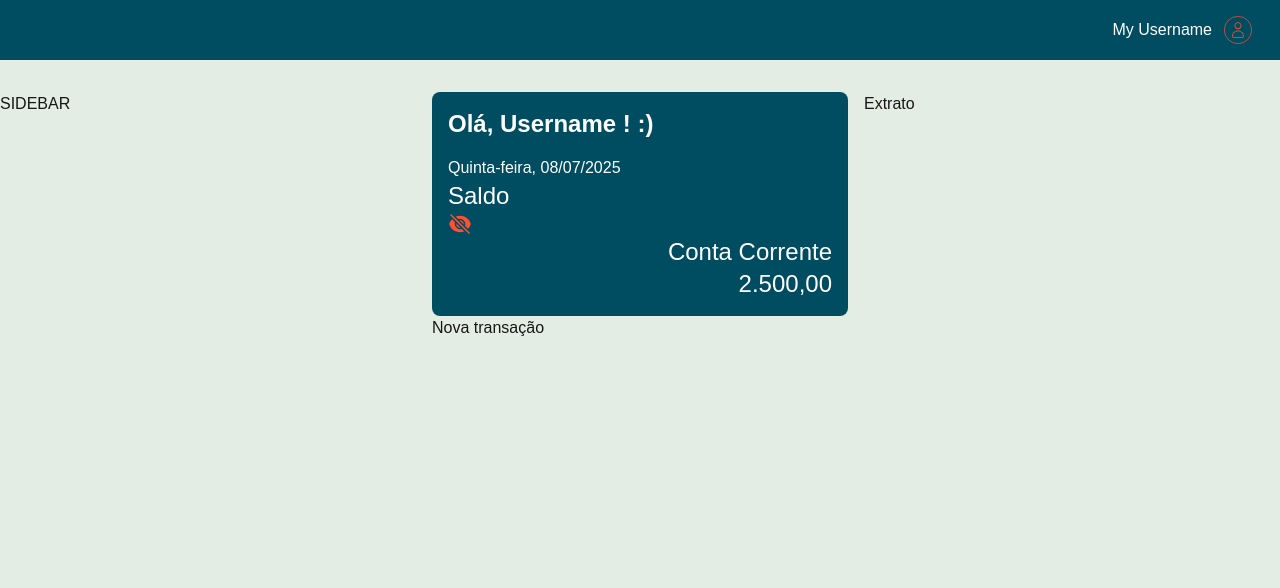
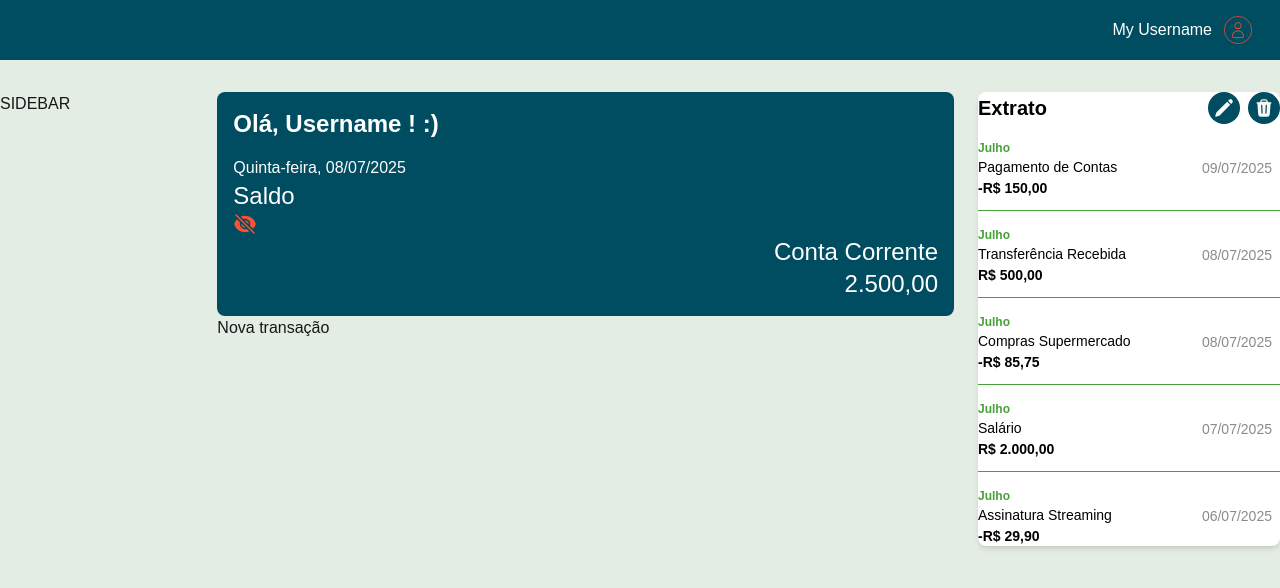
Before and after one commit to YmayroFerreira/FIAP---Pos-Tech-Challenge-Fase-01, a Next.js app: page / in a window 1280 px wide. Shown: the top 588 px of the page. Built offline with nearby package versions, Linux system fonts and the light colour scheme.

Commit message:
Criação do extrato e alinhamento em colunas conforme prototipo da pagina principal.

```diff
--- /dev/null
+++ b/src/app/components/banking/Statement.tsx
@@ -0,0 +1,82 @@
+"use client";
+
+import React from "react";
+import { mockTransactions } from "../../../../utils/mockData";
+import { PencilIcon, TrashIcon } from "@heroicons/react/24/solid";
+
+export default function Statement() {
+  const formatDate = (dateString: string) => {
+    const options = {
+      day: "2-digit",
+      month: "2-digit",
+      year: "numeric",
+    } as const;
+    return new Date(dateString).toLocaleDateString("pt-BR", options);
+  };
+
+  const formatMonth = (dateString: string) => {
+    const options = { month: "long" } as const;
+    return new Date(dateString).toLocaleDateString("pt-BR", options);
+  };
+
+  const formatCurrency = (amount: number) => {
+    return new Intl.NumberFormat("pt-BR", {
+      style: "currency",
+      currency: "BRL",
+      minimumFractionDigits: 2,
+      maximumFractionDigits: 2,
+    }).format(amount);
+  };
+
+  return (
+    <div className="bg-white rounded-lg shadow-md w-full max-w-sm">
+      {" "}
+      <div className="flex justify-between items-center mb-4">
+        <h2 className="text-xl font-semibold text-bb-black">Extrato</h2>
+        <div className="flex space-x-2">
+          <div className="w-8 h-8 bg-bb-green rounded-full flex items-center justify-center cursor-pointer hover:bg-gray-300 transition-colors">
+            <PencilIcon className="size-5 text-bb-white" />
+          </div>
+          <div className="w-8 h-8 bg-bb-green rounded-full flex items-center justify-center cursor-pointer hover:bg-gray-300 transition-colors">
+            <TrashIcon className="size-5 text-bb-white" />
+          </div>
+        </div>
+      </div>
+      {mockTransactions.length === 0 ? (
+        <p className="text-gray-600 text-center py-4">
+          Nenhuma transação encontrada.
+        </p>
+      ) : (
+        <div className="space-y-4">
+          {mockTransactions.map((transaction) => (
+            <div
+              key={transaction.id}
+              className="flex justify-between items-start text-sm border-b border-bb-light-green pb-3 last:border-b-0 last:pb-0"
+            >
+              <div className="flex-1 pr-2">
+                {/* Mês */}
+                <p className="text-xs text-bb-light-green capitalize mb-0.8 font-semibold">
+                  {formatMonth(transaction.date)}
+                </p>
+                <div className="flex justify-between items-center">
+                  {/* Descrição */}
+                  <p className="text-bb-black">{transaction.description}</p>
+                  <div className="text-right flex-shrink-0">
+                    {/* Data */}
+                    <p className="text-bb-light-grey mt-0.5">
+                      {formatDate(transaction.date)}
+                    </p>
+                  </div>
+                </div>
+                {/* Valor */}
+                <p className="font-semibold text-bb-black">
+                  {formatCurrency(transaction.amount)}
+                </p>
+              </div>
+            </div>
+          ))}
+        </div>
+      )}
+    </div>
+  );
+}
--- a/src/app/globals.css
+++ b/src/app/globals.css
@@ -5,34 +5,33 @@
   --foreground: #171717;
 }
 @theme {
-  --color-bb-green: #004D61;
-  --color-bb-light-green: #47A138;
-  --color-bb-emerald: #E4EDE3;
-  --color-bb-red: #FF5031;
-  --color-bb-grey: #DEE9EA;
-  --color-bb-white: #F8F8F8;
-  --gradient-bb: linear-gradient(to bottom, #004D61 100%, #FFFFFF 100%);
+  --color-bb-green: #004d61;
+  --color-bb-light-green: #47a138;
+  --color-bb-emerald: #e4ede3;
+  --color-bb-red: #ff5031;
+  --color-bb-grey: #dee9ea;
+  --color-bb-light-grey: #8b8b8b;
+  --color-bb-white: #f8f8f8;
+  --color-bb-black: #000000;
+  --gradient-bb: linear-gradient(to bottom, #004d61 100%, #ffffff 100%);
 }
 @theme inline {
   --color-background: var(--background);
   --color-foreground: var(--foreground);
   --font-sans: var(--font-geist-sans);
   --font-mono: var(--font-geist-mono);
-  --color-bb-green: #004D61;
-
+  --color-bb-green: #004d61;
 }
 
 @media (prefers-color-scheme: dark) {
   :root {
     --background: #0a0a0a;
     --foreground: #ededed;
-    --gradient-bb: linear-gradient(to bottom, #004D61 0%, #FFFFFF 100%);
-
+    --gradient-bb: linear-gradient(to bottom, #004d61 0%, #ffffff 100%);
   }
 }
 
 body {
-
   color: var(--foreground);
   font-family: Arial, Helvetica, sans-serif;
 }
--- a/src/app/page.tsx
+++ b/src/app/page.tsx
@@ -1,16 +1,21 @@
 import BalanceCard from "./components/banking/BalanceCard";
+import Statement from "./components/banking/Statement";
 
 export default function Home() {
   return (
-    <div>
-      <main className="grid grid-cols-1 md:grid-cols-2 lg:grid-cols-3 gap-4">
+    <div className="grid grid-cols-1 md:grid-cols-12 gap-6">
+      <aside className="col-span-full md:col-span-2">
         <div>SIDEBAR</div>
+      </aside>
+      <main className="col-span-full md:col-span-7">
         <div>
           <BalanceCard />
           <div>Nova transação</div>
         </div>
-        <div>Extrato</div>
       </main>
+      <div className="col-span-full md:col-span-3">
+        <Statement />
+      </div>
     </div>
   );
 }
--- /dev/null
+++ b/utils/mockData.js
@@ -0,0 +1,37 @@
+export const mockTransactions = [
+  {
+    id: "1",
+    date: "2025-07-09",
+    description: "Pagamento de Contas",
+    type: "debit",
+    amount: -150.0,
+  },
+  {
+    id: "2",
+    date: "2025-07-08",
+    description: "Transferência Recebida",
+    type: "credit",
+    amount: 500.0,
+  },
+  {
+    id: "3",
+    date: "2025-07-08",
+    description: "Compras Supermercado",
+    type: "debit",
+    amount: -85.75,
+  },
+  {
+    id: "4",
+    date: "2025-07-07",
+    description: "Salário",
+    type: "credit",
+    amount: 2000.0,
+  },
+  {
+    id: "5",
+    date: "2025-07-06",
+    description: "Assinatura Streaming",
+    type: "debit",
+    amount: -29.9,
+  },
+];
```
